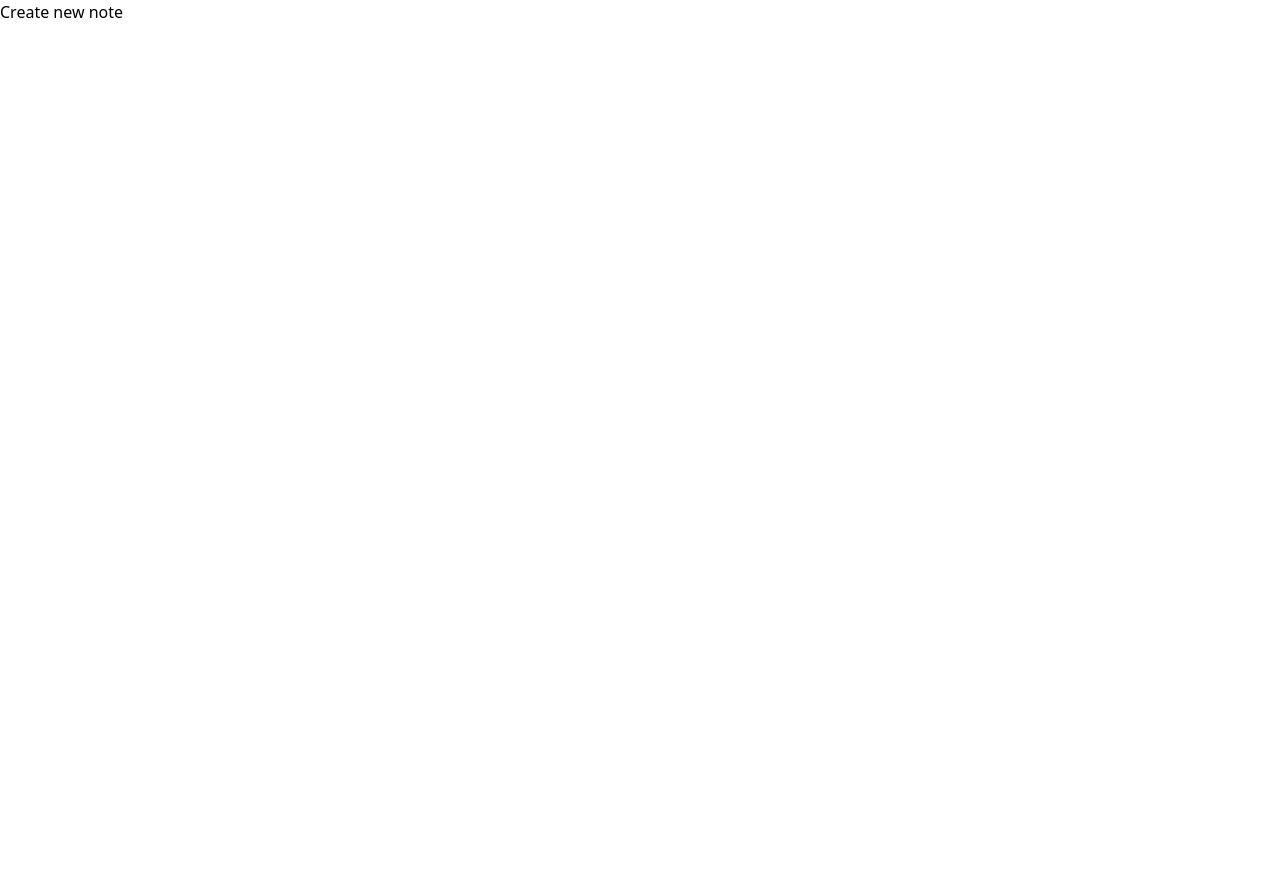
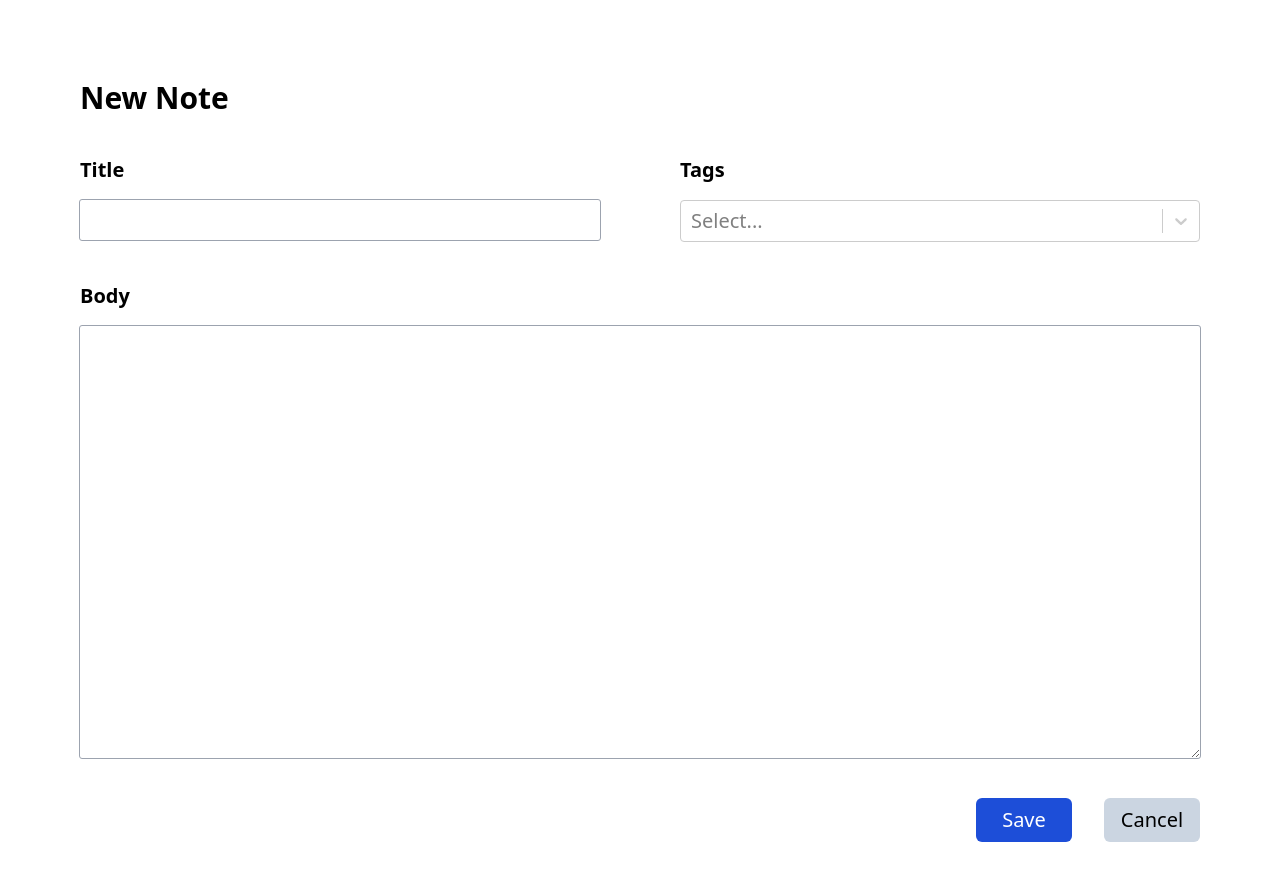
Before and after one commit to yopyx/ImpNote, a React (Vite) app: page /new in a window 1280 px wide. Shown: the top 880 px of the page. Before the commit the page ends 800 px from the top, so only its background shows below. Built offline with nearby package versions, Linux system fonts and the light colour scheme.

Commit message:
Creating layout of NoteForm component

```diff
--- a/package.json
+++ b/package.json
@@ -12,7 +12,8 @@
   "dependencies": {
     "react": "^18.2.0",
     "react-dom": "^18.2.0",
-    "react-router-dom": "^6.23.0"
+    "react-router-dom": "^6.23.0",
+    "react-select": "^5.8.0"
   },
   "devDependencies": {
     "@types/react": "^18.2.66",
--- a/src/App.tsx
+++ b/src/App.tsx
@@ -1,4 +1,5 @@
 import { RouterProvider, createBrowserRouter } from "react-router-dom";
+import NewNote from "./components/NewNote";
 const router = createBrowserRouter([
   {
     path: "/",
@@ -7,7 +8,7 @@ const router = createBrowserRouter([
   },
   {
     path: "/new",
-    element: <h1>Create new note</h1>,
+    element: <NewNote />,
     children: [],
   },
   {
@@ -26,12 +27,16 @@ const router = createBrowserRouter([
   },
   {
     path: "*",
-    element: <h1>HomePage**</h1>,
+    element: <h1>HomePage</h1>,
     children: [],
   },
 ]);
 function App() {
-  return <RouterProvider router={router} />;
+  return (
+    <div className="m-20 text-xl">
+      <RouterProvider router={router} />
+    </div>
+  );
 }
 
 export default App;
--- /dev/null
+++ b/src/components/NewNote.tsx
@@ -0,0 +1,12 @@
+import NoteForm from "./NoteForm";
+
+const NewNote = () => {
+  return (
+    <div className="flex flex-col gap-y-10">
+      <h1 className="text-3xl font-semibold">New Note</h1>
+      <NoteForm />
+    </div>
+  );
+};
+
+export default NewNote;
--- /dev/null
+++ b/src/components/NoteForm.tsx
@@ -0,0 +1,55 @@
+import { Link } from "react-router-dom";
+import ReactSelectCreatable from "react-select/creatable";
+
+const NoteForm = () => {
+  return (
+    <form
+      className="flex flex-col gap-y-10"
+      onSubmit={(e) => e.preventDefault()}
+    >
+      <div className="flex gap-x-20">
+        <div className="flex-1 flex flex-col gap-y-4">
+          <label htmlFor="title" className=" font-semibold">
+            Title
+          </label>
+          <input
+            type="text"
+            className="outline p-1.5 rounded-sm outline-1 outline-gray-400"
+            required
+          />
+        </div>
+        <div className="flex flex-1 flex-col gap-y-4">
+          <label htmlFor="tags" className="font-semibold">
+            Tags
+          </label>
+          <ReactSelectCreatable isMulti />
+        </div>
+      </div>
+      <div className="flex flex-col gap-y-4">
+        <label htmlFor="Body" className="font-semibold">
+          Body
+        </label>
+        <textarea
+          className="outline p-1.5 rounded-sm outline-1 outline-gray-400"
+          rows={15}
+          required
+        />
+      </div>
+      <div className="flex justify-end gap-x-8">
+        <button
+          type="submit"
+          className="py-2 w-24 rounded-md text-white bg-blue-700"
+        >
+          Save
+        </button>
+        <Link to={".."}>
+          <button type="button" className="py-2 w-24 rounded-md bg-slate-300">
+            Cancel
+          </button>
+        </Link>
+      </div>
+    </form>
+  );
+};
+
+export default NoteForm;
```
Also changed, not shown: 1 other file (tests, documents, lock files or other folders).
